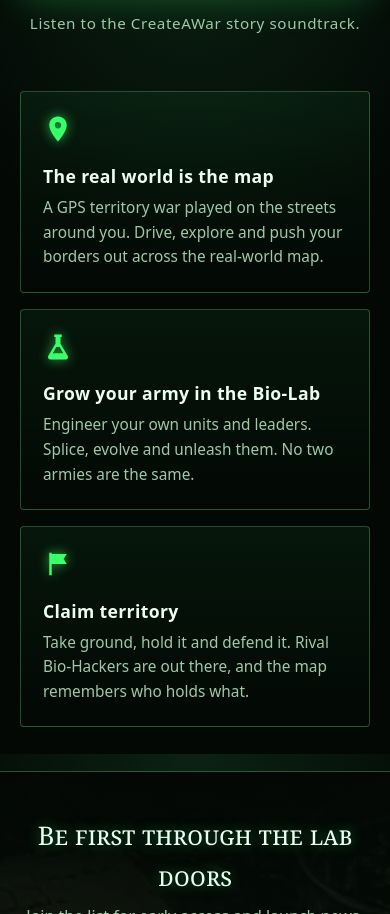
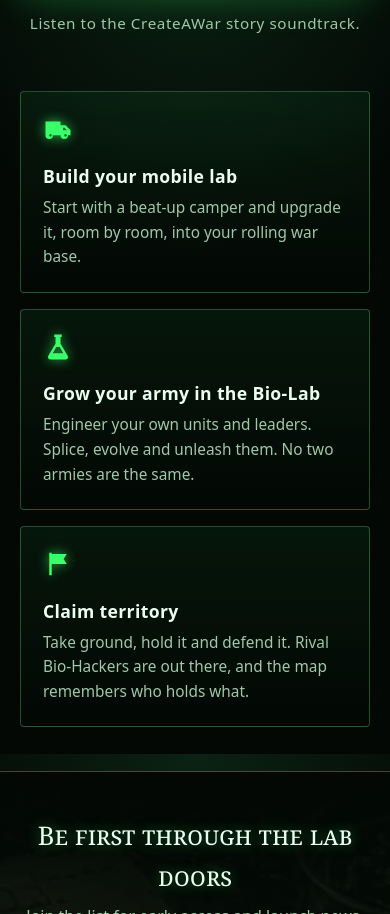
Before and after one commit to bradfuturez/createawar-site, a plain HTML site: page index.html in a window 390 px wide. Shown: the part 934-1848 px from the top of the page. Drawn offline with Linux system fonts and the light colour scheme.

Commit message:
Replace retired GPS feature card with Build your mobile lab

```diff
--- a/index.html
+++ b/index.html
@@ -60,9 +60,9 @@
 
   <section class="features" aria-label="About the game">
     <article>
-      <svg viewBox="0 0 24 24" aria-hidden="true"><path d="M12 2C8.1 2 5 5.1 5 9c0 5.2 7 13 7 13s7-7.8 7-13c0-3.9-3.1-7-7-7zm0 9.5a2.5 2.5 0 1 1 0-5 2.5 2.5 0 0 1 0 5z"/></svg>
-      <h2>The real world is the map</h2>
-      <p>A GPS territory war played on the streets around you. Drive, explore and push your borders out across the real-world map.</p>
+      <svg viewBox="0 0 24 24" aria-hidden="true"><path d="M2 6h12v3h4l4 4v4h-2a3 3 0 0 1-6 0H8a3 3 0 0 1-6 0V6zm3 11a1 1 0 1 0 2 0 1 1 0 0 0-2 0zm12 0a1 1 0 1 0 2 0 1 1 0 0 0-2 0zM16 11v2h3.2l-2-2H16z"/></svg>
+      <h2>Build your mobile lab</h2>
+      <p>Start with a beat-up camper and upgrade it, room by room, into your rolling war base.</p>
     </article>
     <article>
       <svg viewBox="0 0 24 24" aria-hidden="true"><path d="M9 2h6v2h-1v5.3l5.7 9.6A2 2 0 0 1 18 22H6a2 2 0 0 1-1.7-3.1L10 9.3V4H9V2zm1.6 10-2.8 5h8.4l-2.8-5h-2.8z"/></svg>
```
